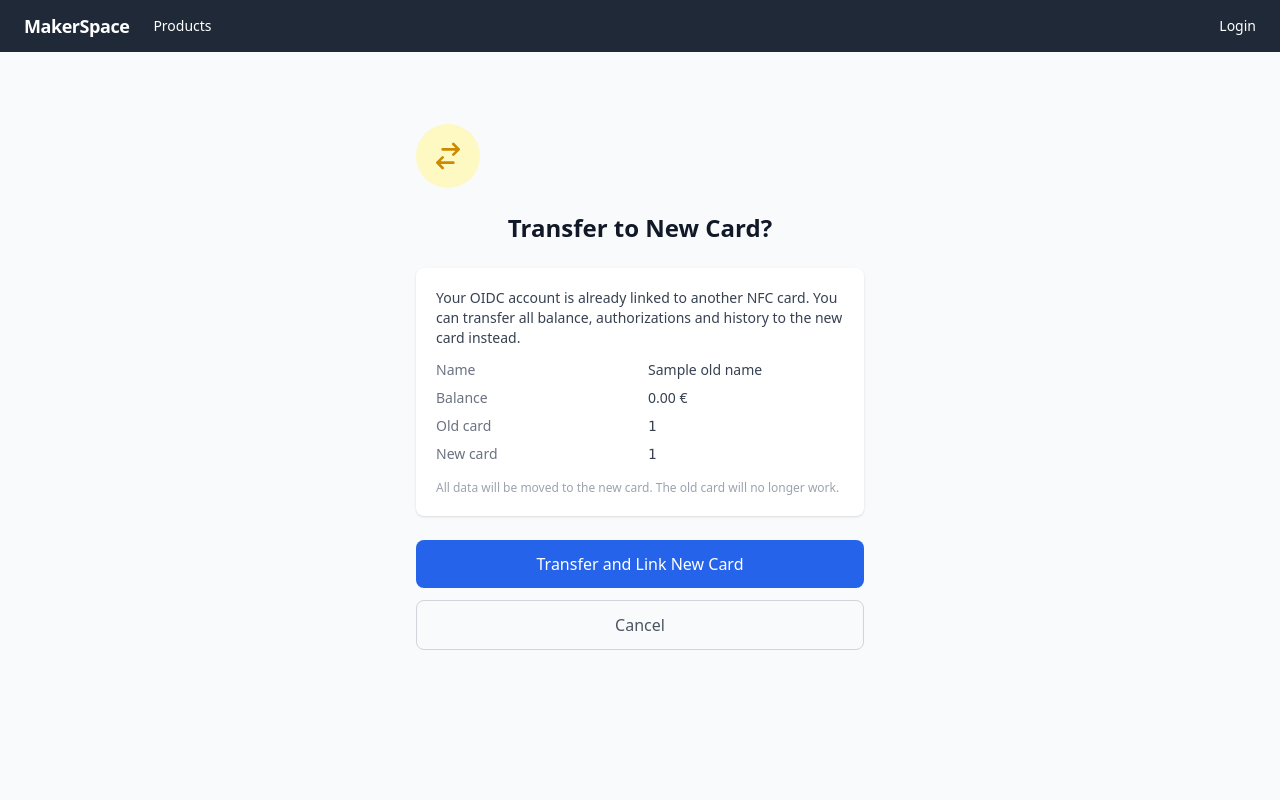
After one commit to LeineLab/MakerSpaceAPI, a FastAPI app: template app/web/templates/connect_transfer.html in a window 1280 px wide. The commit adds this page. Run offline with FastAPI, Linux system fonts and the light colour scheme; the template is opened without the code that fills it: most values are stand-ins (such as "Sample title", 1, 10 or a date in 2020).

Commit message:
Allow card transfer

```diff
--- a/app/schemas/user.py
+++ b/app/schemas/user.py
@@ -60,6 +60,11 @@ class LinkTokenResponse(BaseModel):
     url: str
 
 
+class UserTransferRequest(BaseModel):
+    """Transfer all data to a new NFC card ID."""
+    new_id: int
+
+
 class UserMeRentalResponse(BaseModel):
     rental_id: int
     item_name: str
--- a/app/web/locales/de.json
+++ b/app/web/locales/de.json
@@ -173,6 +173,13 @@
   "users.placeholder_name": "Anzeigename",
   "users.placeholder_oidc": "z.B. auth|123456",
 
+  "users.btn_transfer":          "Übertragen",
+  "users.transfer_title":        "Karte übertragen",
+  "users.transfer_hint":         "Alle Guthaben, Freigaben und den Verlauf auf eine neue NFC-Ausweis-ID übertragen. Dies kann nicht rückgängig gemacht werden.",
+  "users.label_new_nfc_id":      "Neue NFC-Ausweis-ID",
+  "users.placeholder_new_nfc_id": "z.B. 1234567890",
+  "users.transfer_success":      "Karte erfolgreich übertragen.",
+
   "bankomat.title":            "Buchungsziele",
   "bankomat.btn_new":          "+ Neues Buchungsziel",
   "bankomat.empty":            "Noch keine Buchungsziele.",
@@ -272,6 +279,14 @@
 
   "connect.title_success":      "Karte verknüpft",
   "connect.title_failure":      "Verknüpfung fehlgeschlagen",
+  "connect.transfer_title":     "Kartenübertragung",
+  "connect.transfer_heading":   "Auf neue Karte übertragen?",
+  "connect.transfer_body":      "Dein OIDC-Konto ist bereits mit einer anderen NFC-Karte verknüpft. Du kannst Guthaben, Freigaben und Verlauf auf die neue Karte übertragen.",
+  "connect.transfer_old_card":  "Alte Karte",
+  "connect.transfer_new_card":  "Neue Karte",
+  "connect.transfer_warning":   "Alle Daten werden auf die neue Karte verschoben. Die alte Karte funktioniert danach nicht mehr.",
+  "connect.transfer_btn":       "Übertragen und neue Karte verknüpfen",
+  "connect.transfer_cancel":    "Abbrechen",
   "connect.heading_success":    "Karte verknüpft!",
   "connect.body_success_name":  "Willkommen, {name}. Deine NFC-Karte ist jetzt mit deinem Konto verknüpft.",
   "connect.body_success":       "Deine NFC-Karte ist jetzt mit deinem Konto verknüpft.",
--- a/app/web/locales/en.json
+++ b/app/web/locales/en.json
@@ -270,8 +270,23 @@
   "me.btn_unlink_card":    "Unlink card",
   "me.unlink_confirm":     "Unlink your NFC card from this account? You will need to re-link a card to access your balance again.",
 
+  "users.btn_transfer":          "Transfer",
+  "users.transfer_title":        "Transfer Card",
+  "users.transfer_hint":         "Move all balance, authorizations and history to a new NFC card ID. This cannot be undone.",
+  "users.label_new_nfc_id":      "New NFC Card ID",
+  "users.placeholder_new_nfc_id": "e.g. 1234567890",
+  "users.transfer_success":      "Card transferred successfully.",
+
   "connect.title_success":      "Card Linked",
   "connect.title_failure":      "Link Failed",
+  "connect.transfer_title":     "Card Transfer",
+  "connect.transfer_heading":   "Transfer to New Card?",
+  "connect.transfer_body":      "Your OIDC account is already linked to another NFC card. You can transfer all balance, authorizations and history to the new card instead.",
+  "connect.transfer_old_card":  "Old card",
+  "connect.transfer_new_card":  "New card",
+  "connect.transfer_warning":   "All data will be moved to the new card. The old card will no longer work.",
+  "connect.transfer_btn":       "Transfer and Link New Card",
+  "connect.transfer_cancel":    "Cancel",
   "connect.heading_success":    "Card Linked!",
   "connect.body_success_name":  "Welcome, {name}. Your NFC card is now linked to your account.",
   "connect.body_success":       "Your NFC card is now linked to your account.",
--- /dev/null
+++ b/app/web/templates/connect_transfer.html
@@ -0,0 +1,46 @@
+{% extends "base.html" %}
+{% block title %}{{ _('connect.transfer_title') }} – MakerSpace{% endblock %}
+{% block content %}
+<div class="max-w-md mx-auto mt-12 space-y-6">
+
+  <div class="inline-flex items-center justify-center w-16 h-16 rounded-full bg-yellow-100 mx-auto">
+    <svg class="w-8 h-8 text-yellow-600" fill="none" stroke="currentColor" viewBox="0 0 24 24">
+      <path stroke-linecap="round" stroke-linejoin="round" stroke-width="2"
+            d="M8 7h12m0 0l-4-4m4 4l-4 4m0 6H4m0 0l4 4m-4-4l4-4"/>
+    </svg>
+  </div>
+
+  <h1 class="text-2xl font-bold text-gray-900 text-center">{{ _('connect.transfer_heading') }}</h1>
+
+  <div class="bg-white rounded-lg shadow p-5 space-y-3 text-sm text-gray-700">
+    <p>{{ _('connect.transfer_body') }}</p>
+    <dl class="grid grid-cols-2 gap-x-4 gap-y-2 mt-3">
+      {% if old_name %}
+      <dt class="text-gray-500">{{ _('common.name') }}</dt>
+      <dd class="font-medium">{{ old_name }}</dd>
+      {% endif %}
+      <dt class="text-gray-500">{{ _('users.col_balance') }}</dt>
+      <dd class="font-medium">{{ "%.2f"|format(old_balance|float) }} €</dd>
+      <dt class="text-gray-500">{{ _('connect.transfer_old_card') }}</dt>
+      <dd class="font-mono">{{ old_id }}</dd>
+      <dt class="text-gray-500">{{ _('connect.transfer_new_card') }}</dt>
+      <dd class="font-mono">{{ new_id }}</dd>
+    </dl>
+    <p class="text-xs text-gray-400 pt-1">{{ _('connect.transfer_warning') }}</p>
+  </div>
+
+  <div class="flex flex-col gap-3">
+    <form method="post" action="/auth/connect/transfer">
+      <button type="submit"
+              class="w-full px-4 py-3 bg-blue-600 text-white font-medium rounded-lg hover:bg-blue-700">
+        {{ _('connect.transfer_btn') }}
+      </button>
+    </form>
+    <a href="/auth/connect/transfer/cancel"
+       class="block text-center px-4 py-3 border border-gray-300 text-gray-600 rounded-lg hover:bg-gray-50">
+      {{ _('connect.transfer_cancel') }}
+    </a>
+  </div>
+
+</div>
+{% endblock %}
```
Also changed, not shown: app/api/v1/users.py (+52 -3 lines), app/web/auth.py (+57 -2 lines), app/web/templates/users/list.html (+73 -2 lines), app/web/static/css/tailwind.css.
